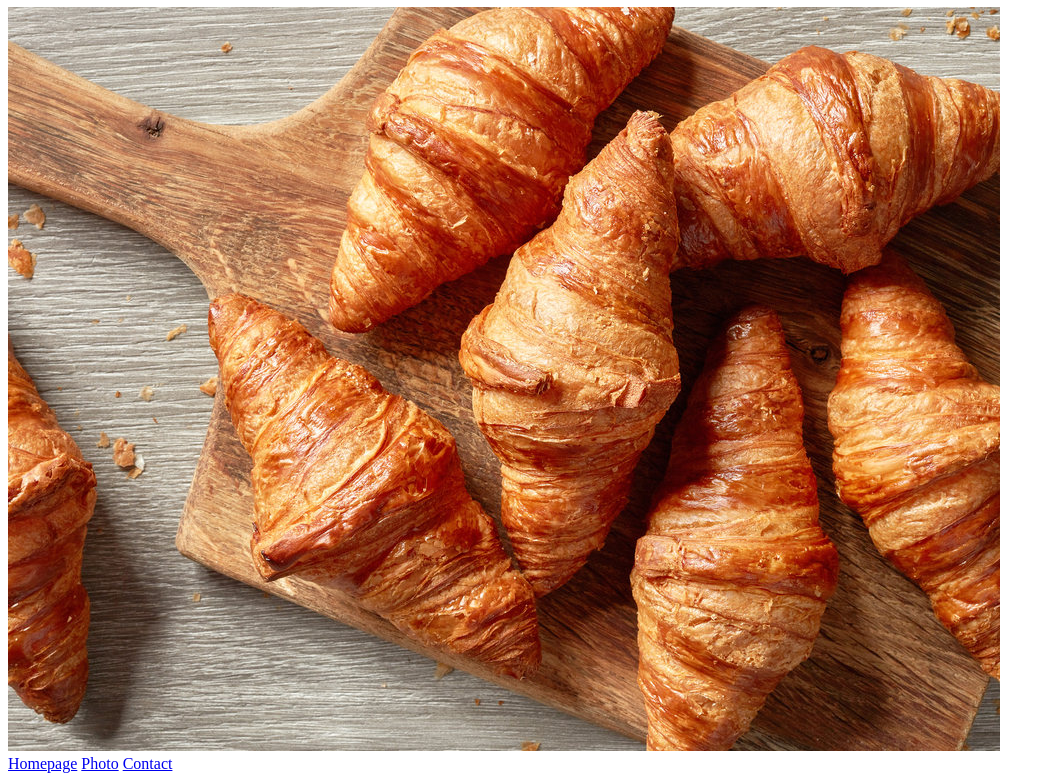
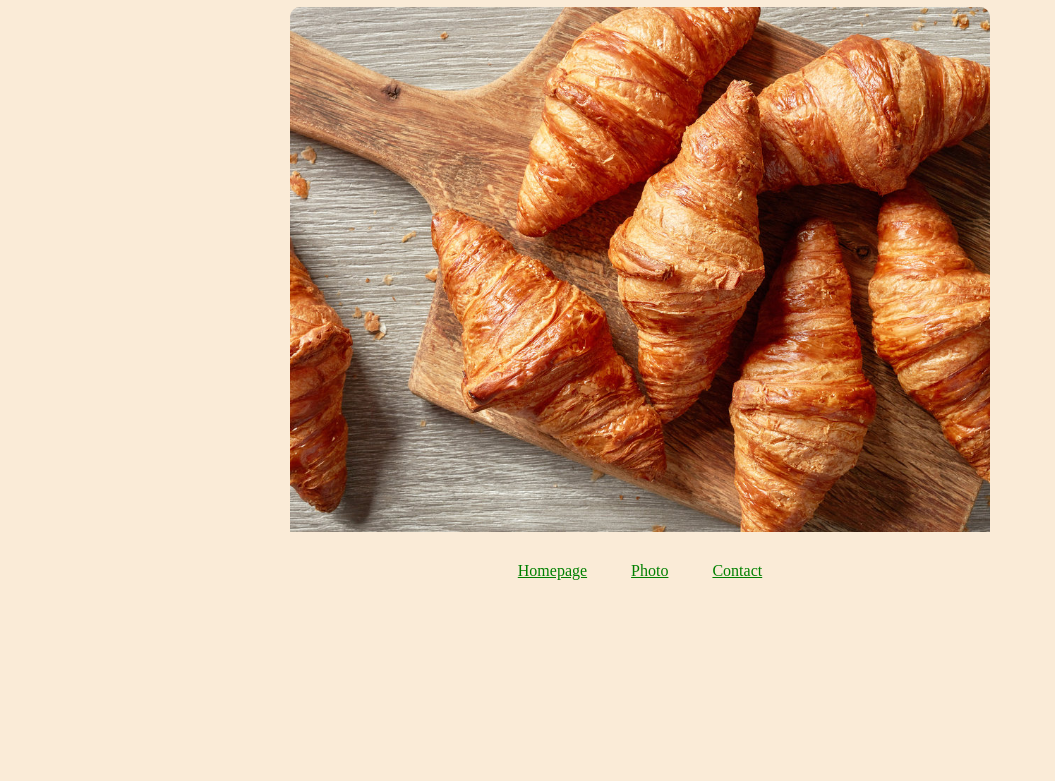
Before and after one commit to Bovduji/Croissant, a plain HTML site: page photo.html in a window 1280 px wide. Shown: the part 73-854 px from the top of the page, without its empty margins (0-1055 px from the left). After the commit the page ends 800 px from the top, so only its background shows below. Drawn offline with Linux system fonts and the light colour scheme.

Commit message:
Added CSS

```diff
--- a/photo.html
+++ b/photo.html
@@ -6,6 +6,7 @@
 	<meta http-equiv="X-UA-Compatible" content="IE=edge">
 	<meta name="viewport" content="width=device-width, initial-scale=1.0">
 	<title>Photo</title>
+	<link rel="stylesheet" href="/src/style.css">
 </head>
 
 <body>
@@ -13,10 +14,12 @@
 		A picture of a croissant
 	</h1>
 	<img src="/images/2768_Croissant.jpg" alt="croissant-photo">
-	<div>
+	<div class="navigation">
+
 		<a href="/">Homepage</a>
 		<a href="/photo.html">Photo</a>
 		<a href="/contact.html">Contact</a>
+
 	</div>
 </body>
 
--- a/src/style.css
+++ b/src/style.css
@@ -0,0 +1,30 @@
+body {
+	background-color: antiquewhite;
+}
+
+h1,
+p {
+	text-align: center;
+}
+
+.navigation {
+	text-align: center;
+}
+
+a {
+	padding: 20px;
+	color: green;
+}
+
+img {
+	display: block;
+	margin: 0 auto;
+	max-width: 700px;
+	border-radius: 10px;
+	padding-bottom: 30px;
+}
+
+.mail {
+	padding: 0;
+	color: blue;
+}
```
Also changed, not shown: contact.html (+5 -2 lines), index.html (+8 -4 lines).
